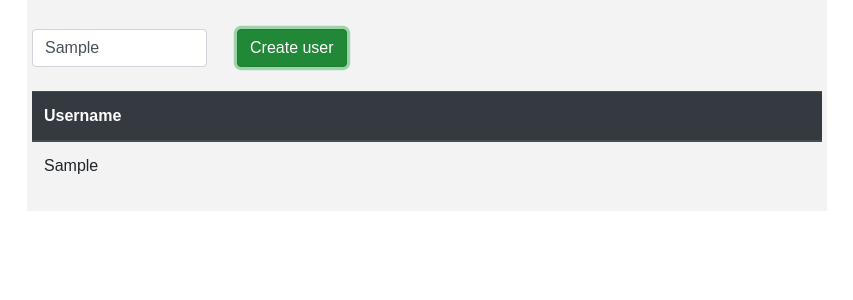
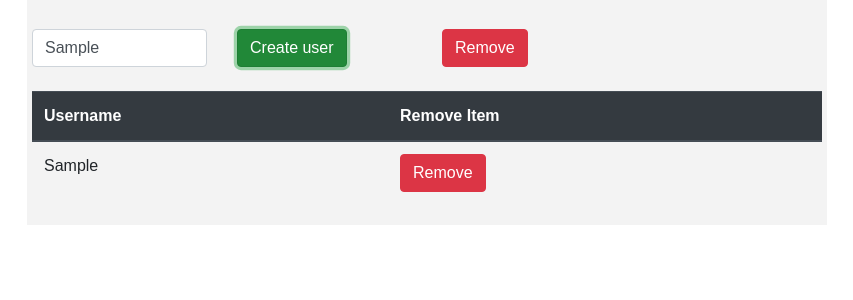
Before and after one commit to Teju-mestry/AngularLearningWork, an Angular app: page / in a window 1280 px wide. Both pictures are taken after typing "Sample" into the empty fields and a click on the button "Create user". Shown: the top 300 px of the page, without its empty margins (213-1066 px from the left). Built offline with nearby package versions, Linux system fonts and the light colour scheme.

Commit message:
ngfor use with splice method

```diff
--- a/src/app/myContainer/ngfor/ngfor.component.html
+++ b/src/app/myContainer/ngfor/ngfor.component.html
@@ -26,6 +26,9 @@
     <div class="col-md-3">
         <button class="btn btn-success" (click)="createUser(uname)">Create user</button>
     </div>
+    <div class="col-md-3">
+        <button class="btn btn-danger" (click)="removeUser()">Remove</button>
+    </div>
 </div>
 
 <br>
@@ -37,12 +40,18 @@
             <th>
                 Username
             </th>
+            <th>
+                Remove Item
+            </th>
         </tr>
     </thead>
     <tbody>
-        <tr *ngFor="let user of users">
+        <tr *ngFor="let user of users;index as i">
             <td>
                 {{user.name}}
+            </td>
+            <td>
+                <button class="btn btn-danger" (click)="removeItem(i)">Remove</button>
             </td>
         </tr>
     </tbody>
--- a/src/app/myContainer/ngfor/ngfor.component.ts
+++ b/src/app/myContainer/ngfor/ngfor.component.ts
@@ -26,4 +26,12 @@ export class NgforComponent implements OnInit {
     name:uname.value
     })
   }
+
+  removeUser(){
+    this.users.splice(this.users.length-1);
+  }
+
+  removeItem(item){
+    this.users.splice(item,1);
+  }
 }
```
